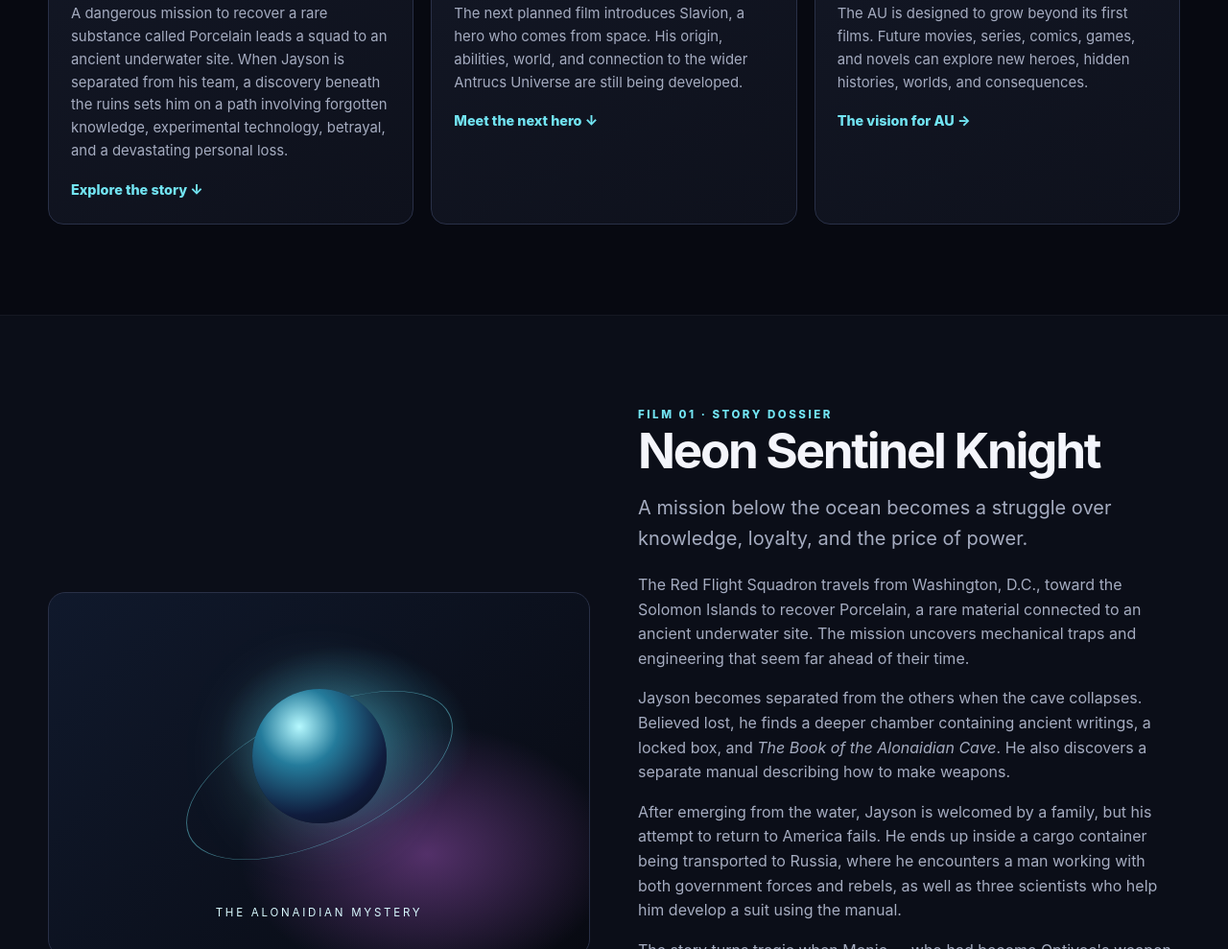
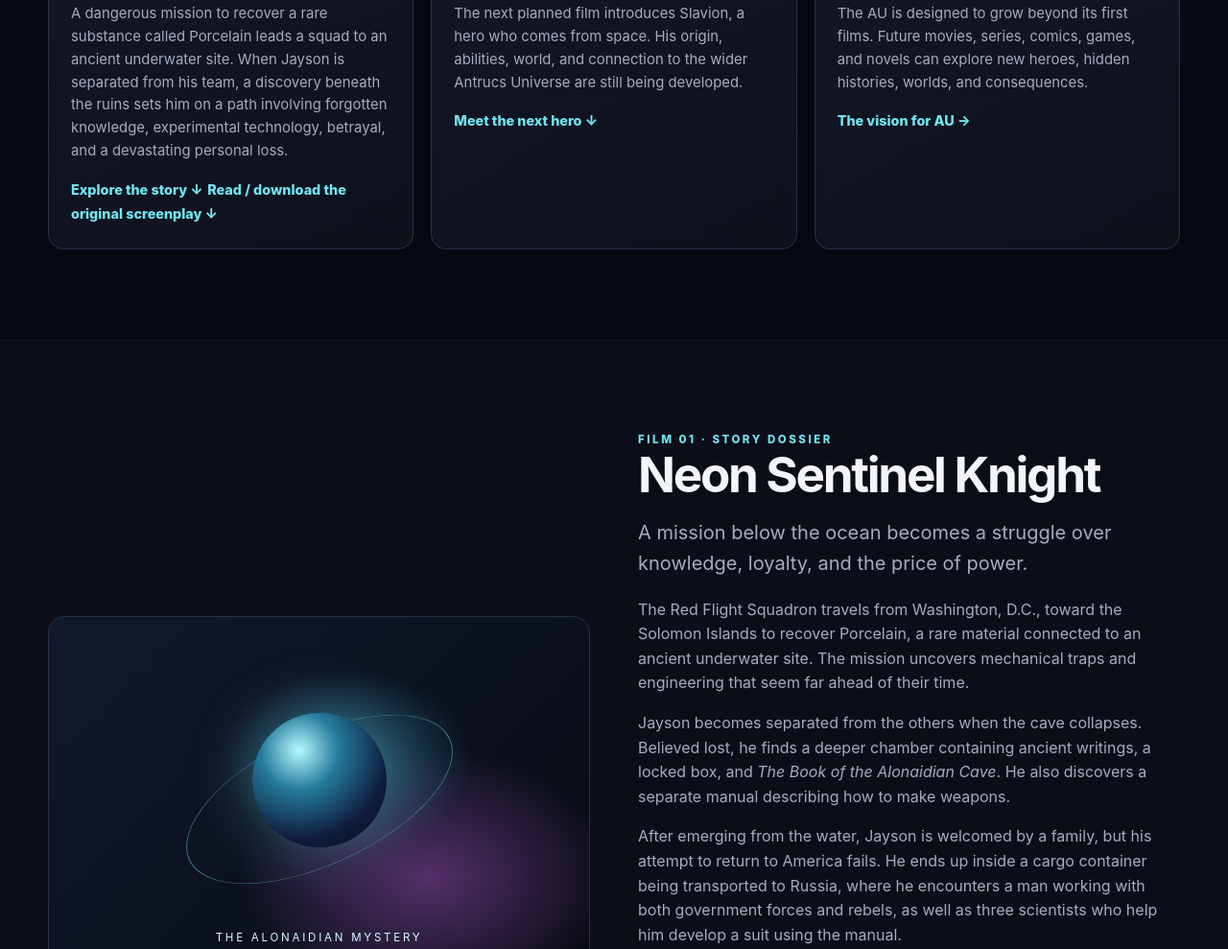
Before and after one commit to venomjade15-lgtm/antrucs-universe, a plain HTML site: page index.html in a window 1280 px wide. Shown: the part 1537-2526 px from the top of the page at 96% size. Drawn offline with Linux system fonts and the light colour scheme.

Commit message:
Link Neon Sentinel Knight screenplay from film page

```diff
--- a/index.html
+++ b/index.html
@@ -68,6 +68,7 @@
     <div class="card-body"><div class="meta"><span class="tag live">In development</span><span class="tag">Sci-fi · Action</span></div><h3>Neon Sentinel Knight</h3>
      <p>A dangerous mission to recover a rare substance called Porcelain leads a squad to an ancient underwater site. When Jayson is separated from his team, a discovery beneath the ruins sets him on a path involving forgotten knowledge, experimental technology, betrayal, and a devastating personal loss.</p>
      <a class="text-link" href="#neon">Explore the story ↓</a>
+     <a class="text-link" href="NEON-SENTINEL-KNIGHT-Screenplay.txt" download>Read / download the original screenplay ↓</a>
     </div>
    </article>
    <article class="card">
```
